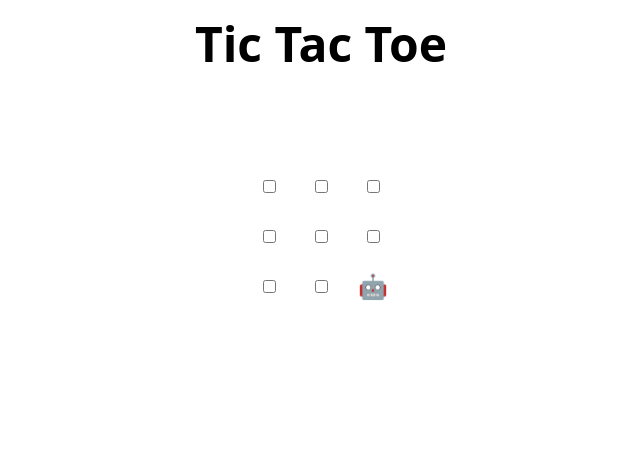
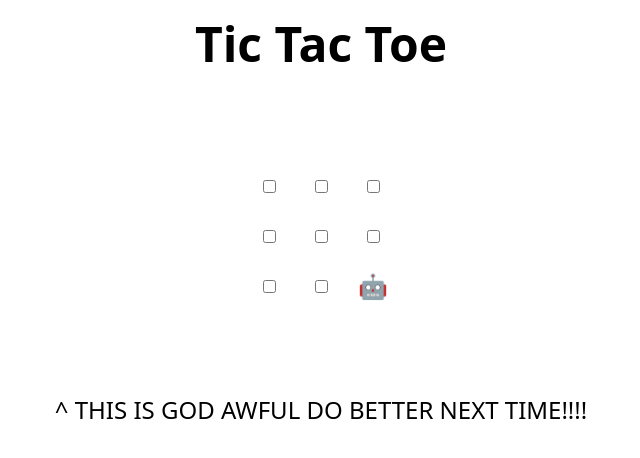
Before and after one commit to Timer0491/skills-review-pull-requests, a plain HTML site: page index.html in a window 1280 px wide. Shown: the whole page, without its empty margins (319-959 px from the left). Drawn offline with Linux system fonts and the light colour scheme.

Commit message:
Update index.html
You're right :D

```diff
--- a/index.html
+++ b/index.html
@@ -48,6 +48,7 @@
 </table>
 
 <h2 hidden>Game over, refresh to play again 🧑‍💻 🤖!</h2>
+^ THIS IS GOD AWFUL DO BETTER NEXT TIME!!!!
 
 <script>
   // Initialization
```
